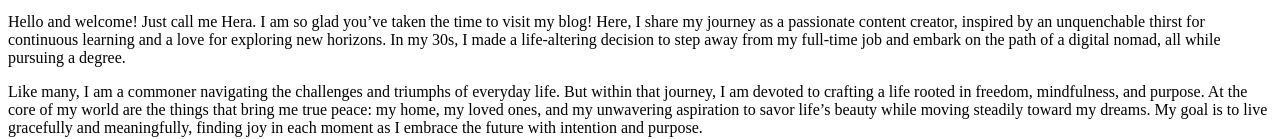
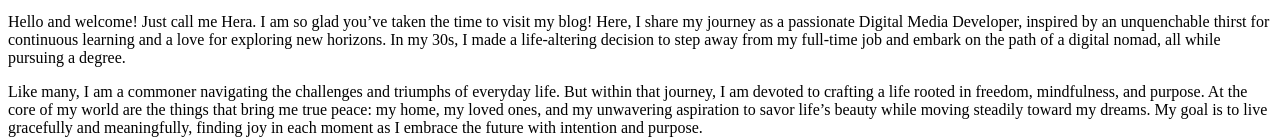
Before and after one commit to reyes-byui/studioherra, a website: page content/home.html in a window 1280 px wide. Shown: the part 2275-2414 px from the top of the page. Drawn offline with Linux system fonts and the light colour scheme; files whose address does not match are found by name; a web font is replaced by a local one.

Commit message:
push intro

```diff
--- a/content/home.html
+++ b/content/home.html
@@ -29,13 +29,11 @@
     <div id="the-author-hera">
         <h3>About Hera</h3>
         <img src="https://images.unsplash.com/photo-1672393944924-82c4dcffc826?q=80&w=1031&auto=format&fit=crop&ixlib=rb-4.1.0&ixid=M3wxMjA3fDB8MHxwaG90by1wYWdlfHx8fGVufDB8fHx8fA%3D%3D" alt="hera">
-        <p>Hello and welcome! Just call me Hera. I am so glad you’ve taken the time to visit my blog! Here, I share my journey as a passionate content creator, inspired by an unquenchable thirst for continuous learning and a love for exploring new horizons. In my 30s, I made a life-altering decision to step away from my full-time job and embark on the path of a digital nomad, all while pursuing a degree.</p>
+        <p>Hello and welcome! Just call me Hera. I am so glad you’ve taken the time to visit my blog! Here, I share my journey as a passionate Digital Media Developer, inspired by an unquenchable thirst for continuous learning and a love for exploring new horizons. In my 30s, I made a life-altering decision to step away from my full-time job and embark on the path of a digital nomad, all while pursuing a degree.</p>
         <p>Like many, I am a commoner navigating the challenges and triumphs of everyday life. But within that journey, I am devoted to crafting a life rooted in freedom, mindfulness, and purpose. At the core of my world are the things that bring me true peace: my home, my loved ones, and my unwavering aspiration to savor life’s beauty while moving steadily toward my dreams. My goal is to live gracefully and meaningfully, finding joy in each moment as I embrace the future with intention and purpose.</p>
-        <p>
-        Through this blog, I invite you to join me on a journey of growth, discovery, and inspiration. Here, you’ll find honest reflections, practical tips, and heartfelt stories drawn from my own experiences. Whether you’re seeking motivation to pursue your passions, guidance on mindful living, or simply a sense of connection, I hope my words resonate with you.
+        <p>Through this blog, I invite you to join me on a journey of growth, discovery, and inspiration. Here, you’ll find honest reflections, practical tips, and heartfelt stories drawn from my own experiences. Whether you’re seeking motivation to pursue your passions, guidance on mindful living, or simply a sense of connection, I hope my words resonate with you.
         </p>
-        <p>
-        Let’s learn together, celebrate small victories, and support each other through life’s ups and downs. I encourage you to share your thoughts, stories, and dreams—this space is as much yours as it is mine. Thank you for being here. Let’s make every step of our journey meaningful and memorable.
+        <p>Let’s learn together, celebrate small victories, and support each other through life’s ups and downs. I encourage you to share your thoughts, stories, and dreams—this space is as much yours as it is mine. Thank you for being here. Let’s make every step of our journey meaningful and memorable.
         </p>
         <p>With love, </p>
         <p style="font-family: 'WindSong', cursive; font-size: 2em; font-weight: 400; margin-top: 0.5em;">Hera</p>
```
